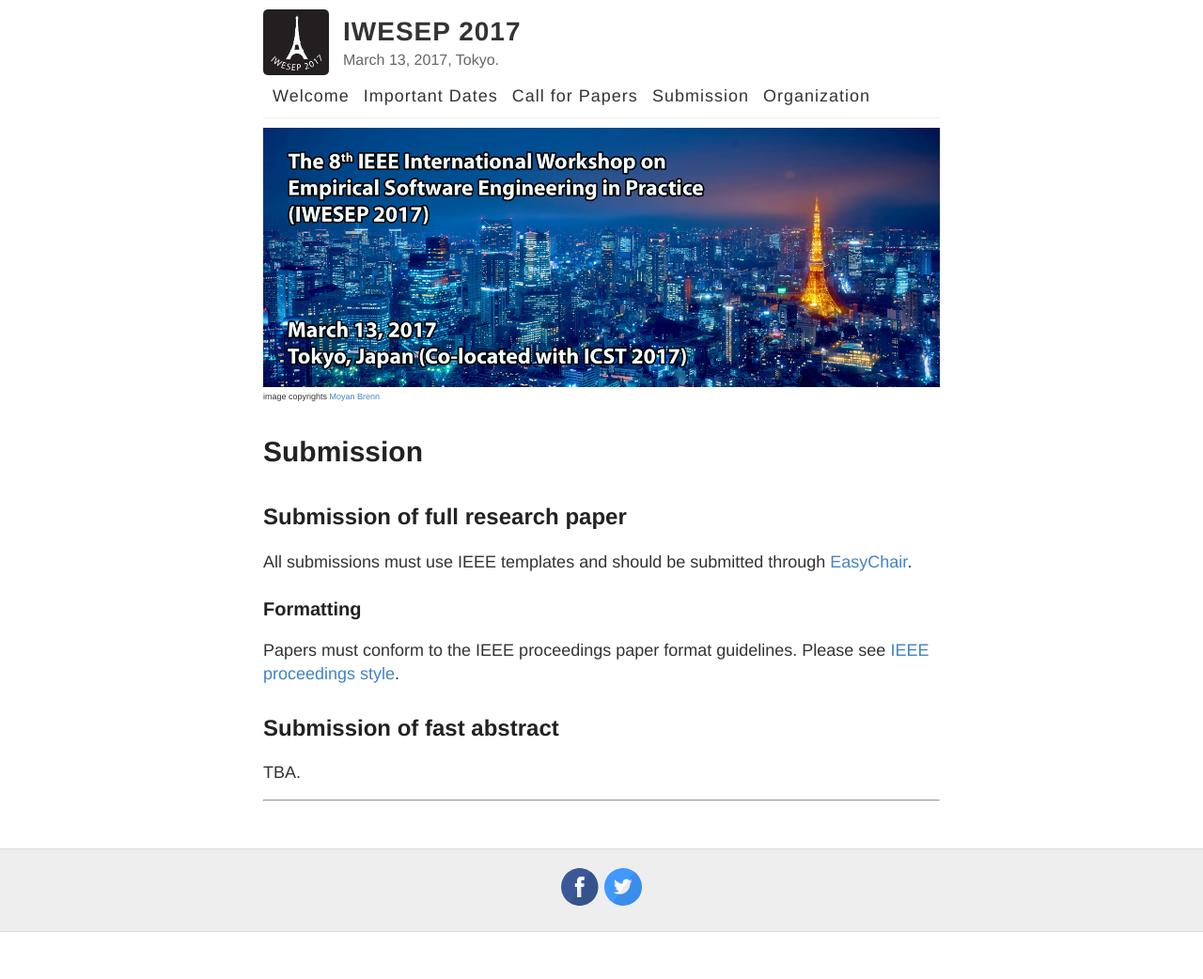
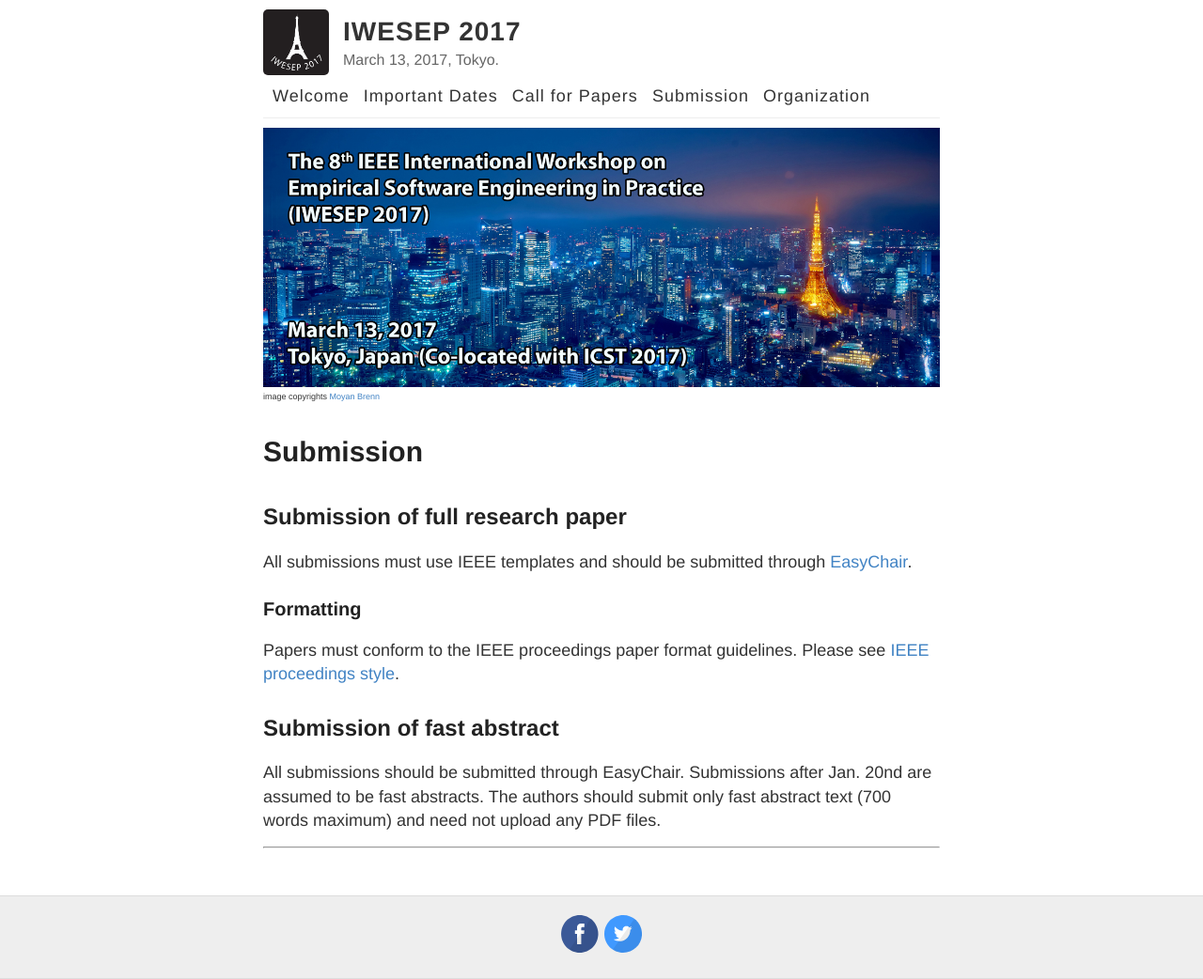
Before and after one commit to iwesep2017/iwesep2017.github.io, a Jekyll site: the page built from submission.md, in a window 1280 px wide. Shown: the whole page at 94% size. Built offline with Jekyll 4.4.1, drawn with Linux system fonts in a browser that asks for light colours; before the commit the page ends 992 px from its top, so only the background shows below that.

Commit message:
Update fast abstract submission

```diff
--- a/submission.md
+++ b/submission.md
@@ -14,6 +14,6 @@ Papers must conform to the IEEE proceedings paper format guidelines. Please see
 
 ## Submission of fast abstract
 
-TBA.
+All submissions should be submitted through EasyChair. Submissions after Jan. 20nd are assumed to be fast abstracts. The authors should submit only fast abstract text (700 words maximum) and need not upload any PDF files.
 
 ----
```
